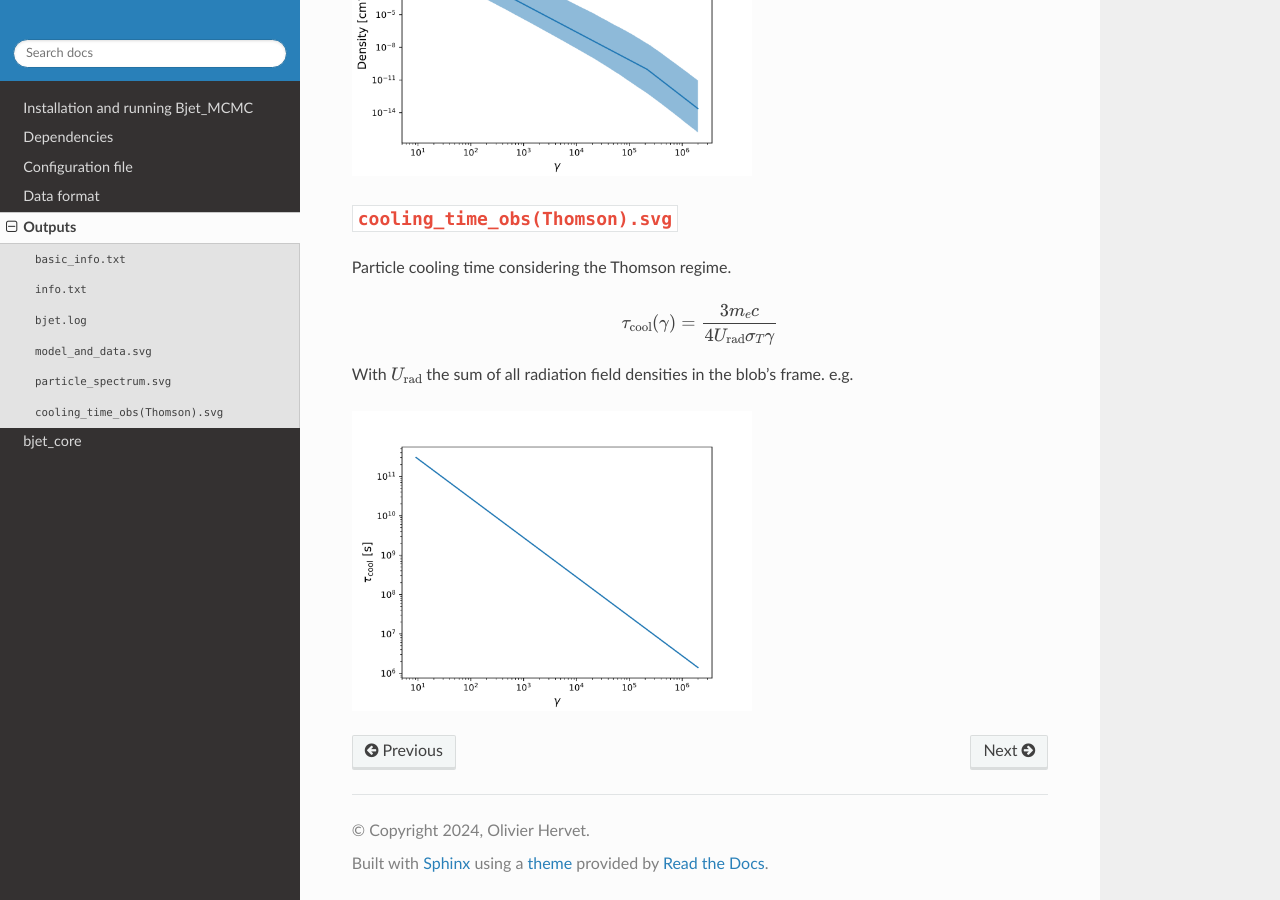
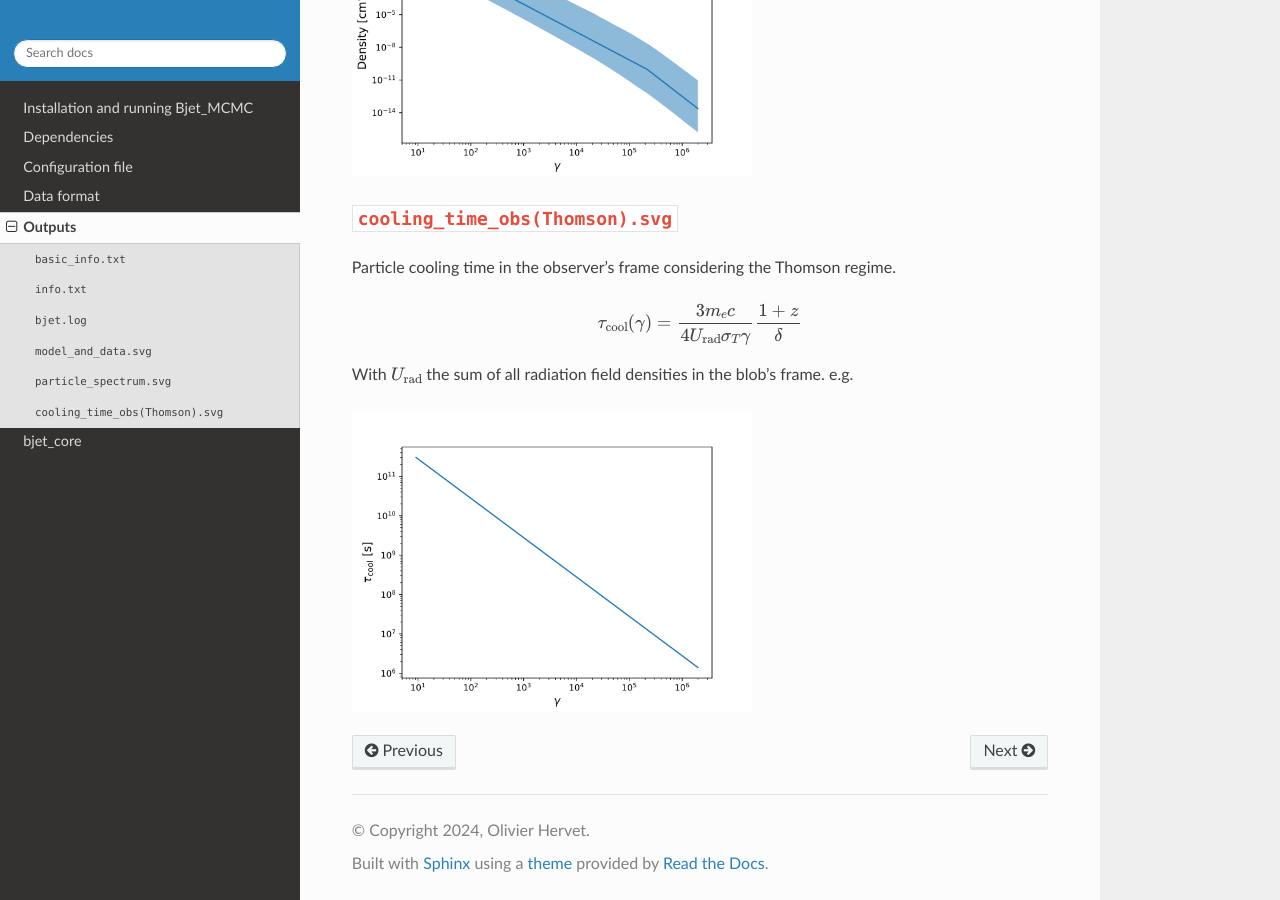
Before and after one commit to Ohervet/Bjet_MCMC, a Sphinx documentation site: the page built from docs/source/outputs.rst, in a window 1280 px wide and 900 px high, scrolled down 2003 px. Built offline with Sphinx 7.4.7 and the Read the Docs theme 2.0.0, drawn with Linux system fonts in a browser that asks for light colours.

Commit message:
Update outputs.rst

```diff
--- a/docs/source/outputs.rst
+++ b/docs/source/outputs.rst
@@ -74,9 +74,9 @@ e.g.
 
 ``cooling_time_obs(Thomson).svg``
 ---------------------------------
-Particle cooling time considering the Thomson regime.
+Particle cooling time in the observer's frame considering the Thomson regime.
 
-.. math:: \tau_\mathrm{cool}(\gamma) = \frac{3 m_e c}{4 U_\mathrm{rad} \sigma_T \gamma}
+.. math:: \tau_\mathrm{cool}(\gamma) = \frac{3 m_e c}{4 U_\mathrm{rad} \sigma_T \gamma} \frac{1+z}{\delta}
 
 With :math:`U_\mathrm{rad}` the sum of all radiation field densities in the blob's frame.
 e.g.
```
